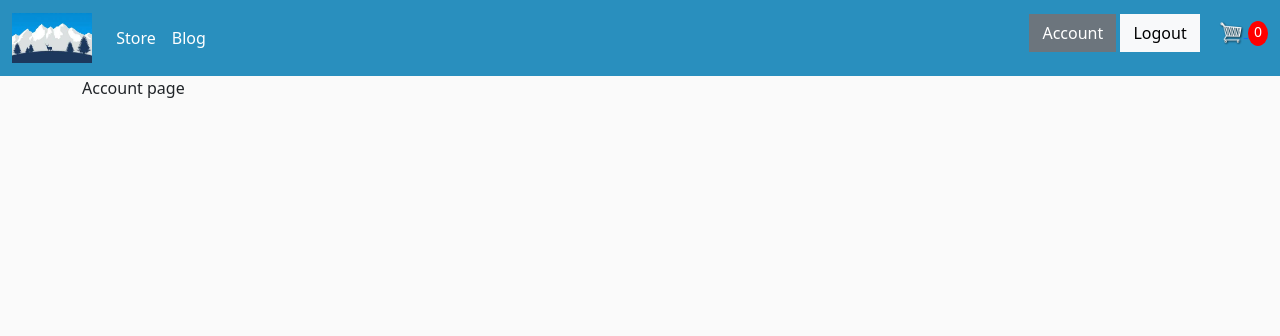
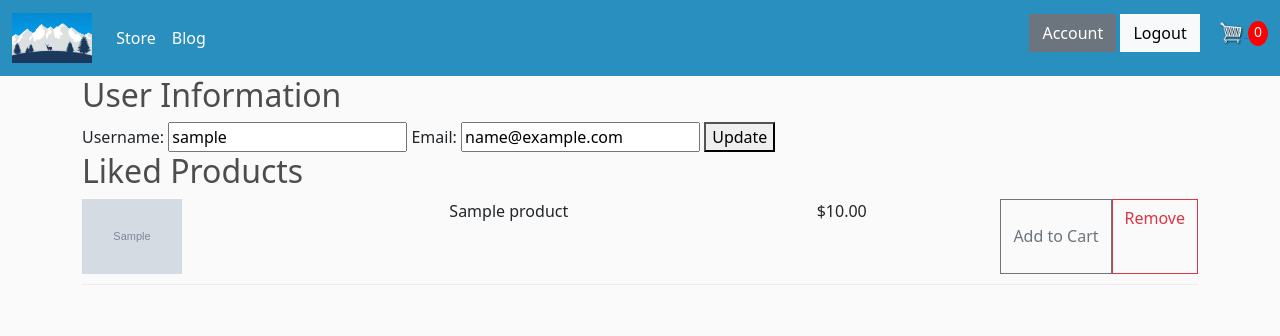
Before and after one commit to matthew-le/solo-project, a Django app: page /account in a window 1280 px wide. Shown: the top 336 px of the page. Run offline with Django 3.2, Linux system fonts and the light colour scheme; a user stored in the database is signed in; tables that the repository leaves empty hold one stand-in row (values such as "Sample post"); grey boxes marked "Sample" are stand-in pictures.

```diff
--- a/snowboard_app/templates/store/customer_account.html
+++ b/snowboard_app/templates/store/customer_account.html
@@ -11,7 +11,26 @@
     </head>
 <body>
     {% block content %}
-        <p>Account page</p>
+        <h2>User Information</h2>
+        {% if user.is_authenticated %}
+            <form action="/account/update" method="POST">
+                {% csrf_token %}
+                <label>Username: <input type="text" name='username' value='{{user.username}}'></label>
+                <label>Email: <input type="email" name='email' value='{{user.email}}'></label>
+                <button type="submit">Update</button>
+            </form>
+        {% endif %}
+        <h2>Liked Products</h2>
+        {% for likedItem in likedItems %}
+            <div class="cart-row">
+                <div style="flex:2"><img class="row-image" src="{{likedItem.imageURL}}"></div>
+                <div style="flex:2"><p>{{likedItem.name}}</p></div>
+                <div style="flex:1"><p>${{likedItem.price}}</p></div>
+                <button data-product={{likedItem.id}} data-action='add' class='btn btn-outline-secondary add-btn update-cart'>Add to Cart</button>
+                <a class='btn btn-outline-danger' href="/{{likedItem.id}}/unlike">Remove</a>
+            </div>
+        {% endfor %}
+
     {% endblock content %}
 </body>
 </html>
--- a/snowboard_app/templates/store/main.html
+++ b/snowboard_app/templates/store/main.html
@@ -69,7 +69,7 @@
                         <a class="nav-link active" aria-current="page" href="/">Store</a>
                     </li>
                     <li class="nav-item">
-                        <a class="nav-link active" aria-current="page" href="/">Blog</a>
+                        <a class="nav-link active" aria-current="page" href="/blog">Blog</a>
                     </li>
                 </ul>
                 <div class="form-inline my-2 my-lg-0">
--- a/snowboard_app/templates/store/view_item.html
+++ b/snowboard_app/templates/store/view_item.html
@@ -0,0 +1 @@
+<h1> Add to Project later on</h1>
--- a/snowboard_app/urls.py
+++ b/snowboard_app/urls.py
@@ -12,5 +12,7 @@ urlpatterns = [
     path('process_order', views.processOrder),
     path('<int:product_id>/like', views.like),
     path('<int:product_id>/unlike', views.unlike),
-    path('account', views.customerAccount)
+    path('account', views.customerAccount),
+    path('account/update', views.update_user),
+    path('blog', views.blog),
 ]
--- a/snowboard_app/views.py
+++ b/snowboard_app/views.py
@@ -169,7 +169,26 @@ def unlike(request, product_id):
 def customerAccount(request):
     data = cartData(request)
     cartItems = data['cartItems']
+    user = request.user.id
+    likedItems = request.user.products_user_favorited.all()
+    products = Product.objects.all()
     context = {
         'cartItems': cartItems,
+        'likedItems': likedItems,
+        'products': products,
     }
     return render(request, 'store/customer_account.html', context)
+
+def update_user(request):
+    user = request.user.id
+    request.user.username = request.POST['username']
+    request.user.email = request.POST['email']
+    request.user.save()
+    messages.success(request, 'Succesfully updated account!')
+    return redirect(f'/account')
+
+def blog(request):
+    context = {
+
+    }
+    return render(request, 'store/blog.html', context)
```
Also changed, not shown: snowboard_app/templates/store/blog.html (added, +25 -0 lines), snowboard_app/templates/store/register.html (+4 -4 lines).
